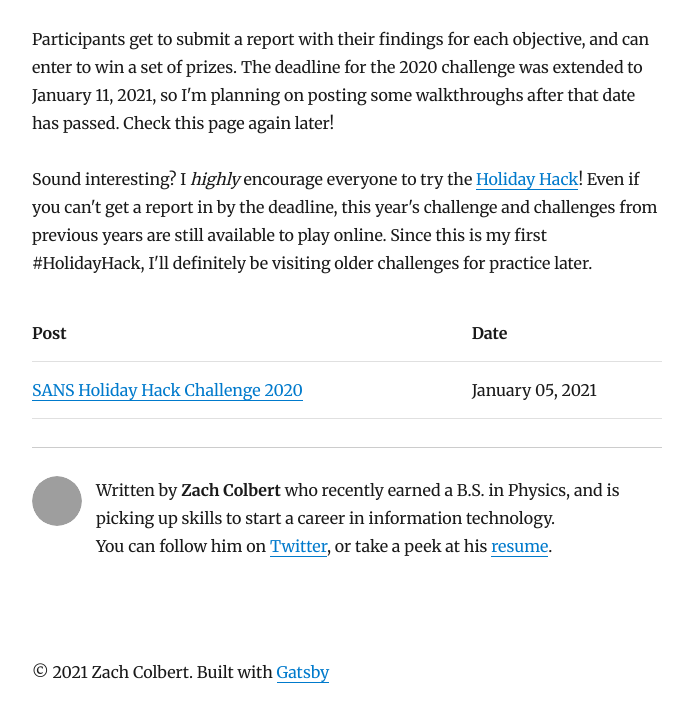
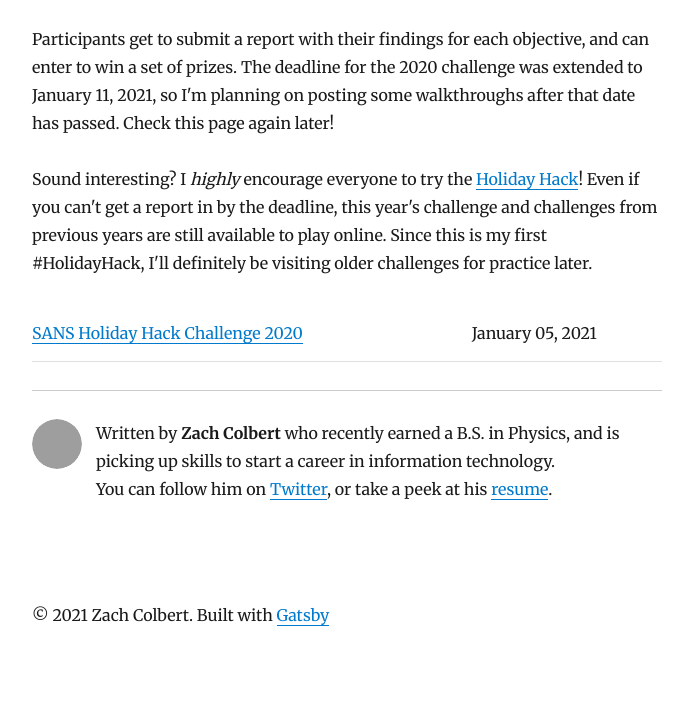
Before and after one commit to colbertz2/web-blog, a Gatsby site: page /holiday-hack-2020/ in a window 1280 px wide. Shown: the part 1631-2353 px from the top of the page, without its empty margins (293-986 px from the left). After the commit the page ends 2302 px from the top, so only its background shows below. Built offline with nearby package versions, Linux system fonts and the light colour scheme; Gatsby itself is replaced by a stand-in of ours; some packages are replaced by stand-ins of ours; grey boxes are pictures that could not be loaded.

Commit message:
Hide table header row

```diff
--- a/src/components/children.js
+++ b/src/components/children.js
@@ -4,10 +4,10 @@ import { Link } from "gatsby"
 const ChildPosts = ({ posts }) => (
   <table>
     <thead>
-      <tr>
+      {/* <tr>
         <th>Post</th>
         <th>Date</th>
-      </tr>
+      </tr> */}
     </thead>
     <tbody>
       {posts.map(p => (
```
